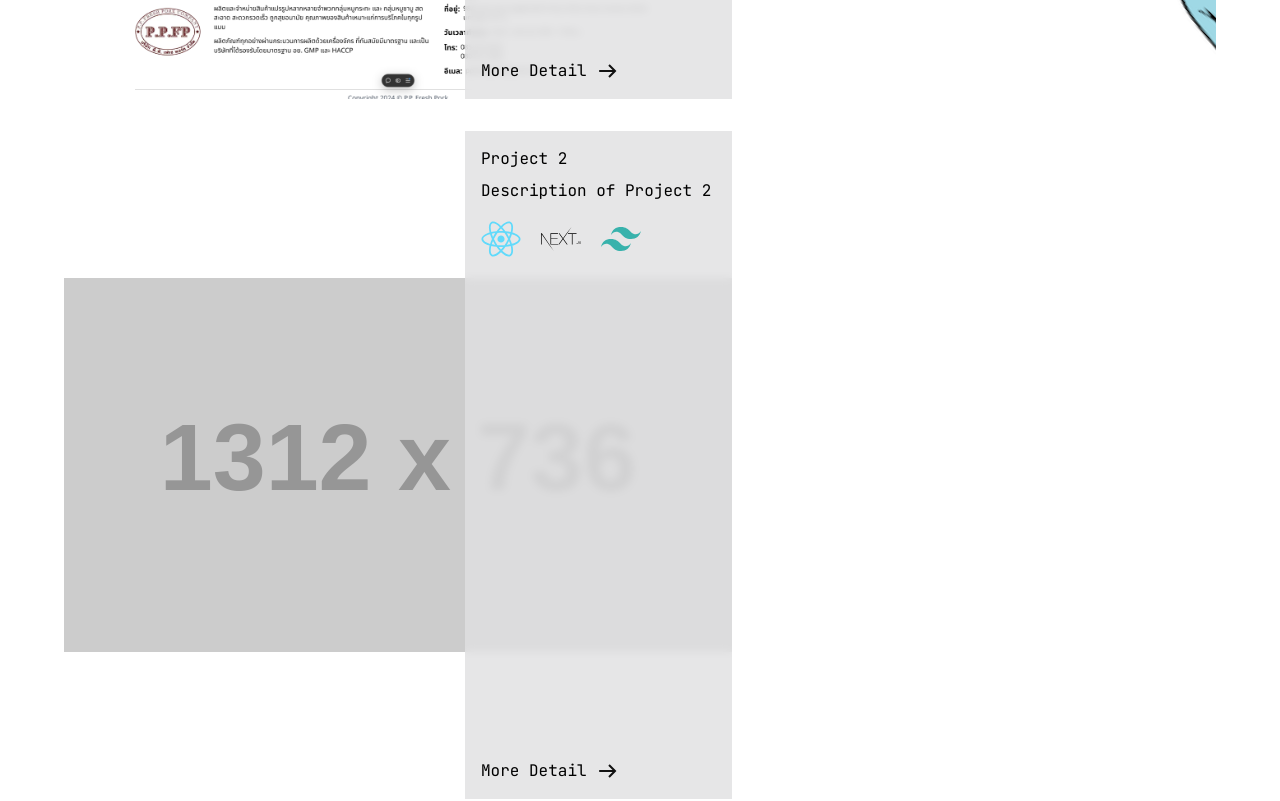
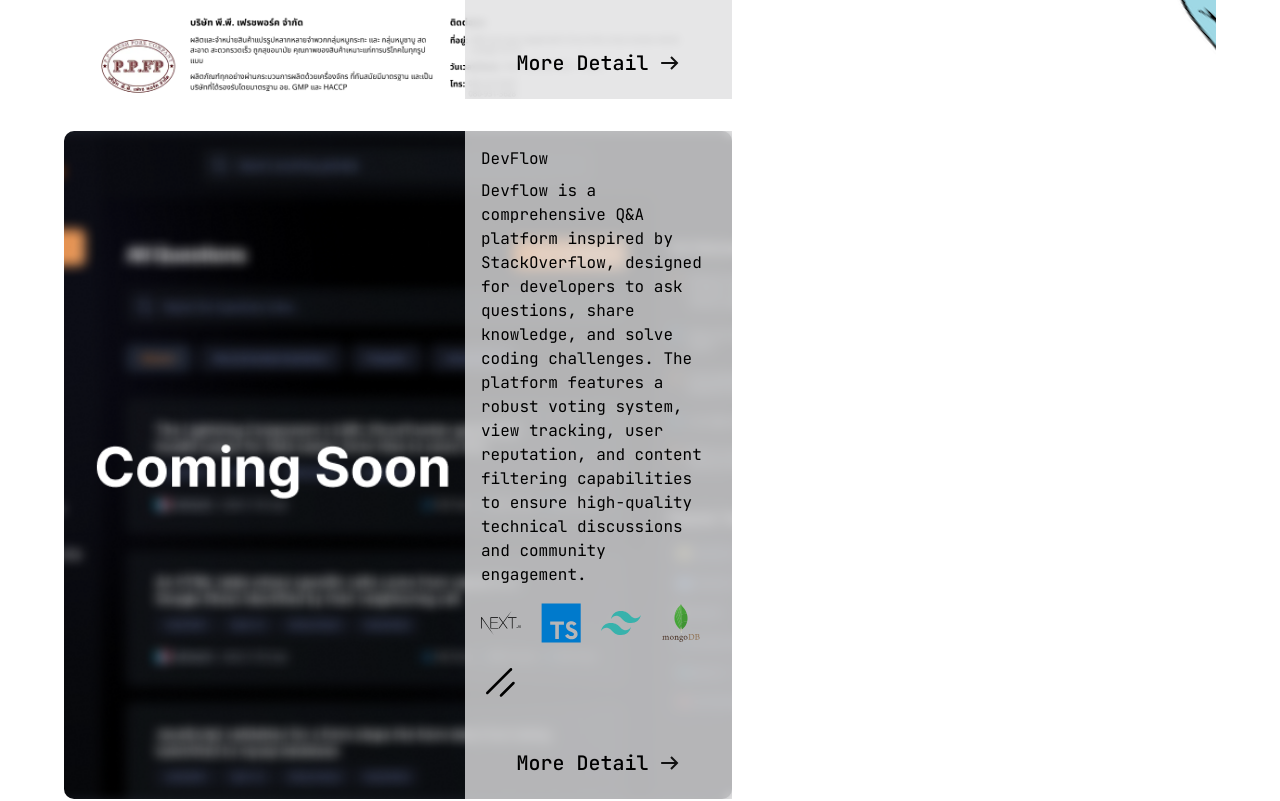
Before and after one commit to Chanawin-kmpn/portfolio-rework, a Next.js app: page / in a window 1280 px wide. Shown: the part 4060-4861 px from the top of the page. Built offline with nearby package versions, Linux system fonts and the light colour scheme; a web font is replaced by a local one.

Commit message:
update: update project devflow

```diff
--- a/app/api/send/route.ts
+++ b/app/api/send/route.ts
@@ -10,7 +10,7 @@ export async function POST(req: NextRequest) {
 	try {
 		const { data, error } = await resend.emails.send({
 			from: 'Acme <onboarding@resend.dev>',
-			to: 'pchanawin@gmail.com',
+			to: 'chanawin.k@gmail.com',
 			subject: subject,
 			react: EmailTemplate({
 				username,
--- a/components/Card/ProjectCard.tsx
+++ b/components/Card/ProjectCard.tsx
@@ -4,6 +4,7 @@ import { ProjectProp } from '@/types/types';
 import Image from 'next/image';
 import Link from 'next/link';
 import React from 'react';
+import { Button } from '../ui/button';
 
 interface Props {
 	project: ProjectProp;
@@ -19,7 +20,7 @@ const ProjectCard: React.FC<Props> = ({ project }) => {
 					width={668}
 					height={668}
 					alt="Project image"
-					className="h-[200px] w-[250px] object-cover transition-transform duration-300 hover:scale-105 xl:size-full xl:object-contain"
+					className="h-[200px] w-[250px] object-cover transition-transform duration-300 hover:scale-105 xl:size-full xl:object-cover"
 				/>
 			</div>
 			<div className="bg-project-detail flex-column flex-1 gap-4 p-4 max-xl:rounded-b-[10px] xl:absolute xl:right-0 xl:h-full xl:w-[267px]">
@@ -40,9 +41,29 @@ const ProjectCard: React.FC<Props> = ({ project }) => {
 							/>
 						))}
 					</div>
+					<Button
+						disabled={project.status === 'incomplete'}
+						variant="ghost"
+						className={`${
+							project.status === 'incomplete' && 'cursor-not-allowed'
+						} bg-none xl:mt-auto`}
+						asChild
+					>
+						{project.status === 'incomplete' ? (
+							<span className="group flex items-center gap-2 text-xl">
+								More Detail
+								<Image
+									src={`/assets/icons/${mode}-arrow.svg`}
+									width={24}
+									height={24}
+									alt="Arrow"
+									className="text-dark-200 transition-transform duration-300"
+								/>
+							</span>
+						) : (
 							<Link
 								href={`/projects/${project.id}`}
-						className="body-medium group flex items-center gap-2 xl:mt-auto"
+								className="group flex items-center gap-2 text-xl"
 							>
 								More Detail
 								<Image
@@ -50,9 +71,11 @@ const ProjectCard: React.FC<Props> = ({ project }) => {
 									width={24}
 									height={24}
 									alt="Arrow"
-							className="transition-transform duration-300 group-hover:translate-x-2"
+									className="text-dark-200 transition-transform duration-300 group-hover:translate-x-2"
 								/>
 							</Link>
+						)}
+					</Button>
 				</div>
 			</div>
 		</div>
--- a/data/projects.ts
+++ b/data/projects.ts
@@ -8,6 +8,7 @@ export const projects: ProjectProp[] = [
 		description:
 			'P.P Freshpork is a family business website development project aimed at enhancing product accessibility and building trust between customers and the company',
 		createdAt: 'October 7, 2024',
+		status: 'complete',
 		stack: [
 			'typescript',
 			'nextjs',
@@ -179,17 +180,19 @@ export const projects: ProjectProp[] = [
 	},
 	{
 		id: 2,
-		name: 'Project 2',
-		description: 'Description of Project 2',
+		name: 'DevFlow',
+		description:
+			'Devflow is a comprehensive Q&A platform inspired by StackOverflow, designed for developers to ask questions, share knowledge, and solve coding challenges. The platform features a robust voting system, view tracking, user reputation, and content filtering capabilities to ensure high-quality technical discussions and community engagement.',
 		createdAt: '2023-05-01',
-		stack: ['react', 'nextjs', 'tailwindcss'],
+		status: 'incomplete',
+		stack: ['nextjs', 'typescript', 'tailwindcss', 'mongodb', 'shadcn'],
 		liveDemo: 'https://project2-demo.com',
-		heroImage: 'https://fakeimg.pl/1312x736/',
-		purpose: 'Purpose and goal of Project 2',
+		heroImage: '/assets/images/project-screenshots/devflow/heroImage.png',
+		purpose: 'Purpose and goal of DevFlow',
 		objectives: ['Objectives'],
 		keyFeatures: ['Key Features'],
 		expectedBenefits: ['Expected Benefites'],
-		webStackExplanation: ['Detailed explanation of web stack for Project 2'],
+		webStackExplanation: ['Detailed explanation of web stack for DevFlow'],
 		problemsAndThought: {
 			problems: {
 				title: 'Problems title',
@@ -233,6 +236,7 @@ export const projects: ProjectProp[] = [
 		name: 'Project 3',
 		description: 'Description of Project 3',
 		createdAt: '2023-05-01',
+		status: 'incomplete',
 		stack: ['react', 'nextjs', 'tailwindcss'],
 		liveDemo: 'https://project3-demo.com',
 		heroImage: 'https://fakeimg.pl/1312x736/',
--- a/types/types.ts
+++ b/types/types.ts
@@ -21,6 +21,7 @@ export interface ProjectProp {
 	name: string;
 	description: string;
 	createdAt: string;
+	status: 'complete' | 'incomplete';
 	stack: (keyof typeof techStackData)[];
 	liveDemo: string;
 	heroImage: string;
```
Also changed, not shown: public/assets/images/project-screenshots/devflow/heroImage.png (added). Lines whose indentation alone changed are shown as unchanged.
